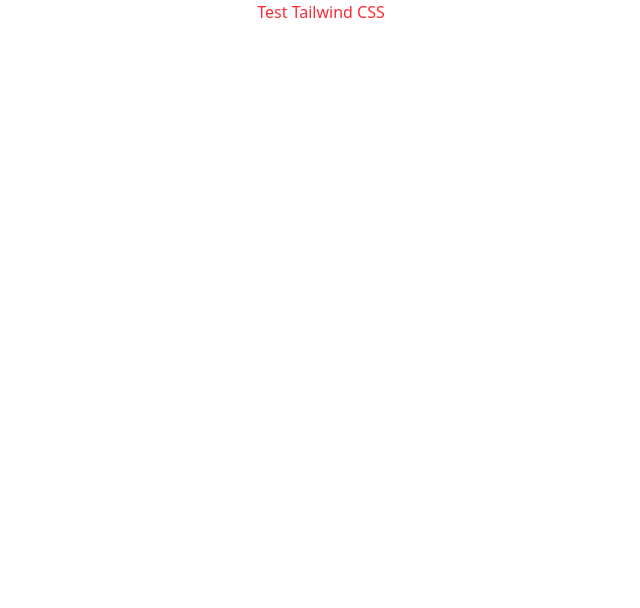
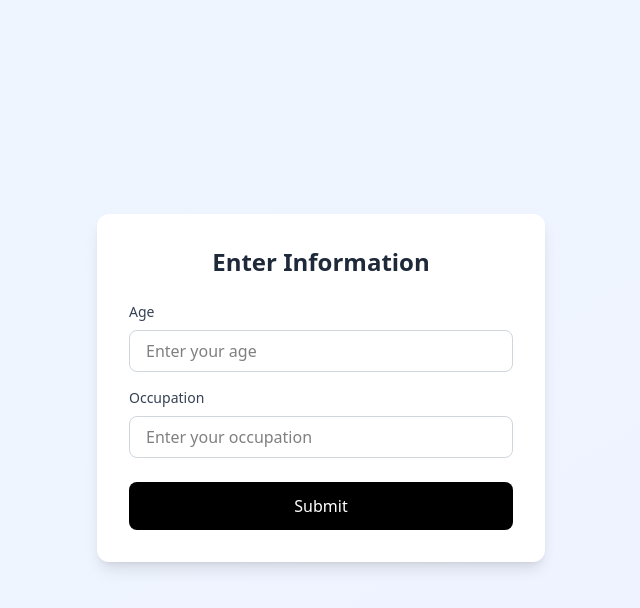
Before and after one commit to CarlPatel/ECS171_Team13, a React (Vite) app in the folder ecs171_frontend/: page / in a window 1280 px wide. Shown: the top 608 px of the page, without its empty margins (319-959 px from the left). Built offline with nearby package versions, Linux system fonts and the light colour scheme.

Commit message:
basic frontend

```diff
--- a/ecs171_frontend/src/App.tsx
+++ b/ecs171_frontend/src/App.tsx
@@ -1,7 +1,9 @@
+import Home from "./pages/Home";
+
 function App() {
   return (
     <div>
-      <h1 className="text-bold text-red-500 text-center">Test Tailwind CSS</h1>
+      <Home />
     </div>
   );
 }
--- /dev/null
+++ b/ecs171_frontend/src/components/Form.tsx
@@ -0,0 +1,153 @@
+import { useState } from "react";
+
+const Form = () => {
+  const [formData, setFormData] = useState({
+    age: "",
+    occupation: "",
+  });
+
+  const [results, setResults] = useState<null | {
+    message: string;
+    data: {
+      age: string;
+      occupation: string;
+      income_chance: string;
+    };
+  }>(null);
+
+  const [loading, setLoading] = useState(false);
+  const [error, setError] = useState<string | null>(null);
+
+  const handleSubmit = async (e: React.FormEvent) => {
+    e.preventDefault();
+    setLoading(true);
+    setError(null);
+
+    const age = parseInt(formData.age);
+    if (isNaN(age) || age <= 0) {
+      setError("Age must be a positive number");
+      setLoading(false);
+      return;
+    }
+
+    try {
+      const response = await fetch("http://localhost:8000/submit", {
+        method: "POST",
+        headers: {
+          "Content-Type": "application/json",
+        },
+        body: JSON.stringify({
+          age: age,
+          occupation: formData.occupation,
+        }),
+      });
+
+      if (!response.ok) {
+        const errorData = await response.json();
+        throw new Error(
+          errorData.detail || `Server responded with status: ${response.status}`
+        );
+      }
+
+      const data = await response.json();
+      console.log("Success:", data);
+      setResults(data);
+    } catch (error) {
+      console.error("Error:", error);
+      setError(
+        error instanceof Error ? error.message : "An unknown error occurred"
+      );
+    } finally {
+      setLoading(false);
+    }
+  };
+
+  return (
+    <div className="min-h-screen bg-gradient-to-br from-blue-50 to-indigo-50 flex items-center justify-center p-4">
+      <div className="w-full max-w-md">
+        <form
+          onSubmit={handleSubmit}
+          className="bg-white rounded-xl shadow-lg p-8 space-y-6 mb-6"
+        >
+          <h2 className="text-2xl font-bold text-gray-800 text-center mb-6">
+            Enter Information
+          </h2>
+
+          <div className="space-y-4">
+            <div className="space-y-2">
+              <label className="block text-sm font-medium text-gray-700">
+                Age
+              </label>
+              <input
+                type="number"
+                min="1"
+                value={formData.age}
+                onChange={(e) =>
+                  setFormData({ ...formData, age: e.target.value })
+                }
+                className="w-full px-4 py-2 border border-gray-300 rounded-lg focus:ring-2 focus:ring-blue-500 focus:border-transparent transition-all duration-200"
+                placeholder="Enter your age"
+              />
+            </div>
+
+            <div className="space-y-2">
+              <label className="block text-sm font-medium text-gray-700">
+                Occupation
+              </label>
+              <input
+                type="text"
+                value={formData.occupation}
+                onChange={(e) =>
+                  setFormData({ ...formData, occupation: e.target.value })
+                }
+                className="w-full px-4 py-2 border border-gray-300 rounded-lg focus:ring-2 focus:ring-blue-500 focus:border-transparent transition-all duration-200"
+                placeholder="Enter your occupation"
+              />
+            </div>
+          </div>
+
+          <button
+            type="submit"
+            disabled={loading}
+            className={`w-full ${
+              loading ? "bg-gray-400" : "bg-black hover:bg-black-200"
+            } text-white py-3 px-4 rounded-lg focus:outline-none focus:ring-2 focus:ring-blue-500 focus:ring-offset-2 transition-colors duration-200 font-medium`}
+          >
+            {loading ? "Submitting..." : "Submit"}
+          </button>
+        </form>
+
+        {error && (
+          <div className="bg-red-50 border border-red-200 text-red-800 rounded-xl p-6 mb-6">
+            <h3 className="text-lg font-semibold mb-2">Error</h3>
+            <p>{error}</p>
+          </div>
+        )}
+
+        {results && (
+          <div className="bg-white rounded-xl shadow-lg p-8">
+            <div className="border-t border-b border-gray-200 py-4 mb-4">
+              <p className="text-gray-600 mb-1 text-sm">
+                Submitted Information:
+              </p>
+              <div className="bg-gray-50 rounded-lg p-4">
+                <div className="grid grid-cols-2 gap-2">
+                  <p className="font-semibold">Age:</p>
+                  <p>{results.data.age}</p>
+                  <p className="font-semibold">Occupation:</p>
+                  <p>{results.data.occupation}</p>
+                  <p className="font-semibold">
+                    Chance of Income being over $50,000:
+                  </p>
+                  <p>{results.data.income_chance}%</p>
+                </div>
+              </div>
+            </div>
+          </div>
+        )}
+      </div>
+    </div>
+  );
+};
+
+export default Form;
--- /dev/null
+++ b/ecs171_frontend/src/pages/Home.tsx
@@ -0,0 +1,11 @@
+import Form from "../components/Form";
+
+const Home = () => {
+  return (
+    <div>
+      <Form />
+    </div>
+  )
+}
+
+export default Home
```
